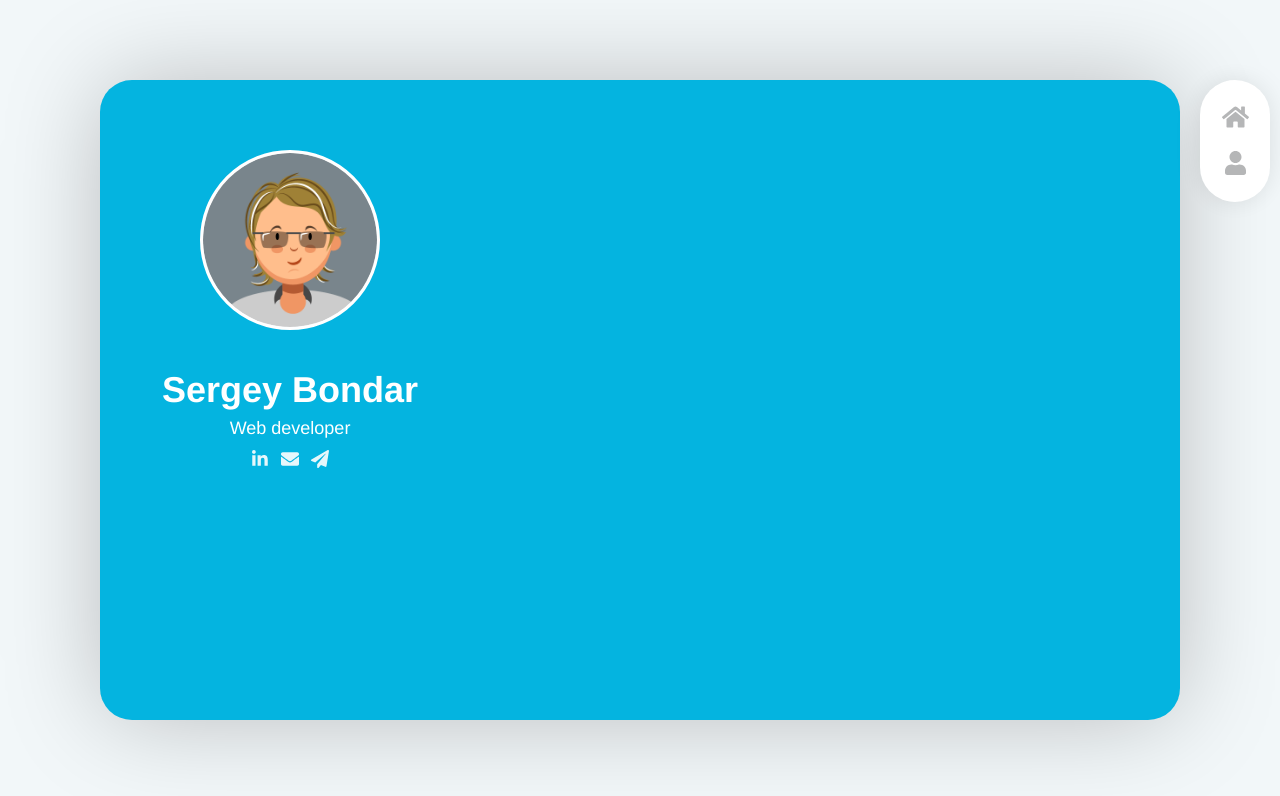
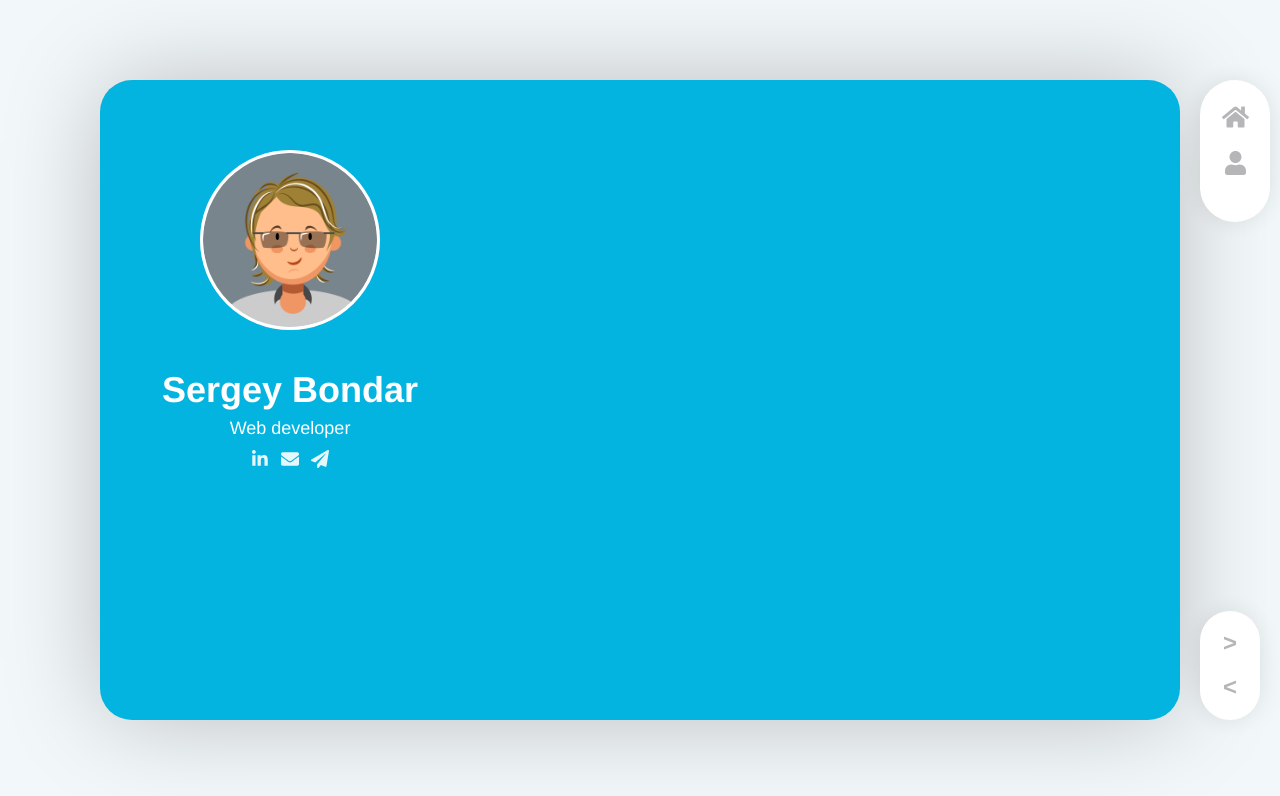
Before and after one commit to skiv23/portfolio, a Vue app in the folder frontend/: page /#/cv in a window 1280 px wide. Shown: the top 796 px of the page. Built offline with nearby package versions, Linux system fonts and the light colour scheme.

Commit message:
Add arrow nav

```diff
--- a/frontend/src/App.vue
+++ b/frontend/src/App.vue
@@ -1,7 +1,8 @@
 <template>
   <div id="app">
     <div class="cv">
-      <Menu/>
+      <MenuNav/>
+      <ArrowNav/>
       <InfoSidebar/>
 
       <div class="cv-right">
@@ -17,13 +18,15 @@
 
 <script>
   import InfoSidebar from './components/InfoSidebar.vue'
-  import Menu from './components/Menu.vue'
+  import MenuNav from './components/MenuNav.vue'
+  import ArrowNav from './components/ArrowNav.vue'
 
   export default {
     name: 'App',
     components: {
       InfoSidebar,
-      Menu
+      MenuNav,
+      ArrowNav,
     },
     data () {
       return {
--- a/frontend/src/assets/scss/imports/_portfolio.scss
+++ b/frontend/src/assets/scss/imports/_portfolio.scss
@@ -32,6 +32,45 @@
         &.active, &:hover {
           color: #04b4e0;
         }
+      }
+    }
+  }
+  .arrows-nav {
+    position: absolute;
+    padding: 10px 0;
+    width: 60px;
+    right: -80px;
+    background-color: #fff;
+    border-radius: 35px;
+    z-index: 98;
+    list-style: none;
+    bottom: 0;
+    -webkit-box-shadow: 0 0 30px -5px rgba(0, 0, 0, .15);
+    -moz-box-shadow: 0 0 30px -5px rgba(0, 0, 0, .15);
+    box-shadow: 0 0 30px -5px rgba(0, 0, 0, .15);
+    .arrow {
+      display: block;
+      position: relative;
+      text-align: center;
+      color: #b5b6b7;
+      padding: 10px;
+      font-size: 24px;
+      -webkit-transition: all 0.3s ease-in-out;
+      -moz-transition: all 0.3s ease-in-out;
+      -o-transition: all 0.3s ease-in-out;
+      -ms-transition: all 0.3s ease-in-out;
+      transition: all 0.3s ease-in-out;
+      &:hover {
+        color: #04b4e0;
+        cursor: pointer;
+      }
+      i {
+        font-weight: bold;
+        font-style: normal;
+        text-transform: none;
+        line-height: 1;
+        -webkit-font-smoothing: antialiased;
+        -moz-osx-font-smoothing: grayscale;
       }
     }
   }
--- /dev/null
+++ b/frontend/src/components/ArrowNav.vue
@@ -0,0 +1,47 @@
+<template>
+  <div class="arrows-nav">
+    <div class="arrow arrow-right" @click="nextScreen">
+      <i>&gt;</i>
+    </div>
+    <div class="arrow arrow-left" @click="prevScreen">
+      <i>&lt;</i>
+    </div>
+  </div>
+</template>
+
+<script>
+  export default {
+    name: "ArrowNav",
+    data() {
+      return {
+        paths: this.$router.options.routes.map(route => {
+          return route.path
+        })
+      }
+    },
+    computed: {
+      currentRouteIndex() {
+        return this.paths.indexOf(this.$route.path)
+      },
+      nextRouteIndex() {
+        return this.currentRouteIndex + 1 < this.paths.length ? this.currentRouteIndex + 1 : 0
+      },
+      prevRouteIndex() {
+        return this.currentRouteIndex - 1 > -1 ? this.currentRouteIndex - 1 : this.paths.length - 1
+      }
+    },
+    methods: {
+      nextScreen() {
+        this.$router.push(this.paths[this.nextRouteIndex])
+      },
+      prevScreen() {
+        this.$router.push(this.paths[this.prevRouteIndex])
+
+      }
+    }
+  }
+</script>
+
+<style scoped>
+
+</style>
--- a/frontend/src/components/Menu.vue
+++ b/frontend/src/components/MenuNav.vue
@@ -14,12 +14,19 @@
         </a>
       </li>
     </router-link>
+    <router-link :to="{ name: 'cv' }" v-slot="{ href, route, navigate, isActive, isExactActive }">
+      <li>
+        <a :class="{ active: isExactActive }" :href="href" @click="navigate">
+          <font-awesome-icon icon="graduation-cap"/>
+        </a>
+      </li>
+    </router-link>
   </ul>
 </template>
 
 <script>
   export default {
-    name: "Menu"
+    name: "MenuNav"
   }
 </script>
 
```
